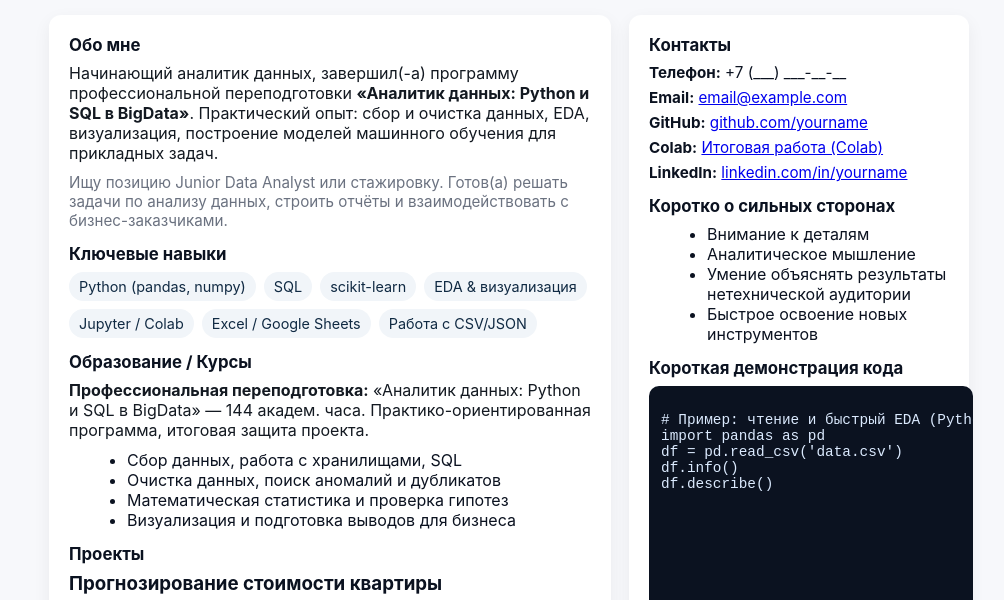
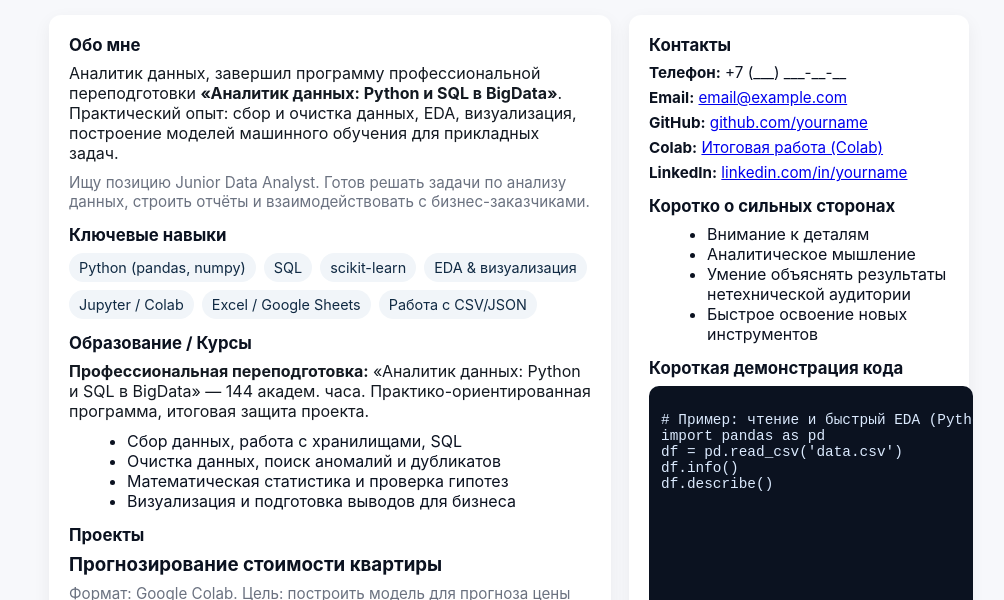
Before and after one commit to Legis88/github_portfolio_ROV, a plain HTML site: page index.html in a window 1280 px wide. Shown: the part 154-754 px from the top of the page, without its empty margins (131-1135 px from the left). Drawn offline with Linux system fonts and the light colour scheme.

Commit message:
Update index.html

```diff
--- a/index.html
+++ b/index.html
@@ -64,8 +64,8 @@
         <article class="card">
           <section>
             <h2>Обо мне</h2>
-            <p>Начинающий аналитик данных, завершил(-а) программу профессиональной переподготовки <strong>«Аналитик данных: Python и SQL в BigData»</strong>. Практический опыт: сбор и очистка данных, EDA, визуализация, построение моделей машинного обучения для прикладных задач.</p>
-            <p class="meta">Ищу позицию Junior Data Analyst или стажировку. Готов(а) решать задачи по анализу данных, строить отчёты и взаимодействовать с бизнес-заказчиками.</p>
+            <p>Аналитик данных, завершил программу профессиональной переподготовки <strong>«Аналитик данных: Python и SQL в BigData»</strong>. Практический опыт: сбор и очистка данных, EDA, визуализация, построение моделей машинного обучения для прикладных задач.</p>
+            <p class="meta">Ищу позицию Junior Data Analyst. Готов решать задачи по анализу данных, строить отчёты и взаимодействовать с бизнес-заказчиками.</p>
           </section>
 
           <section>
```
